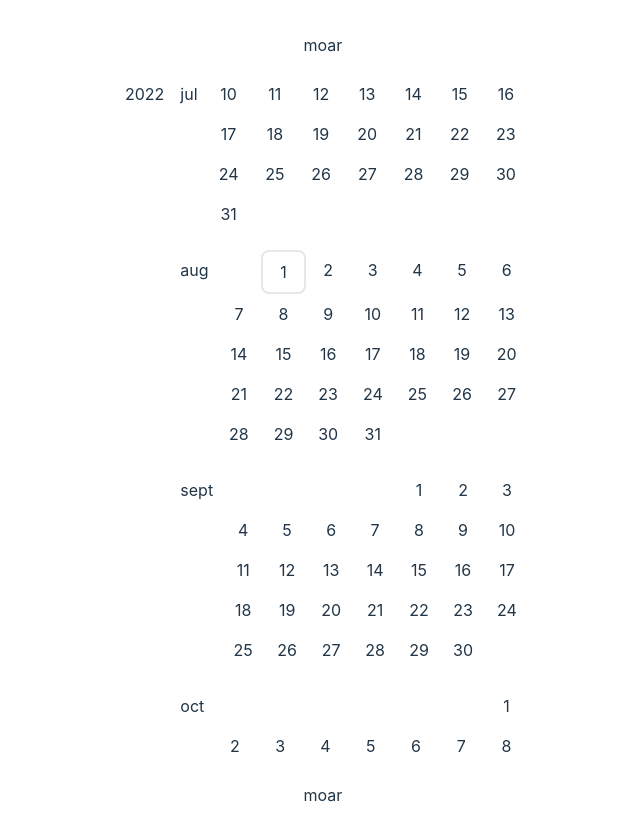
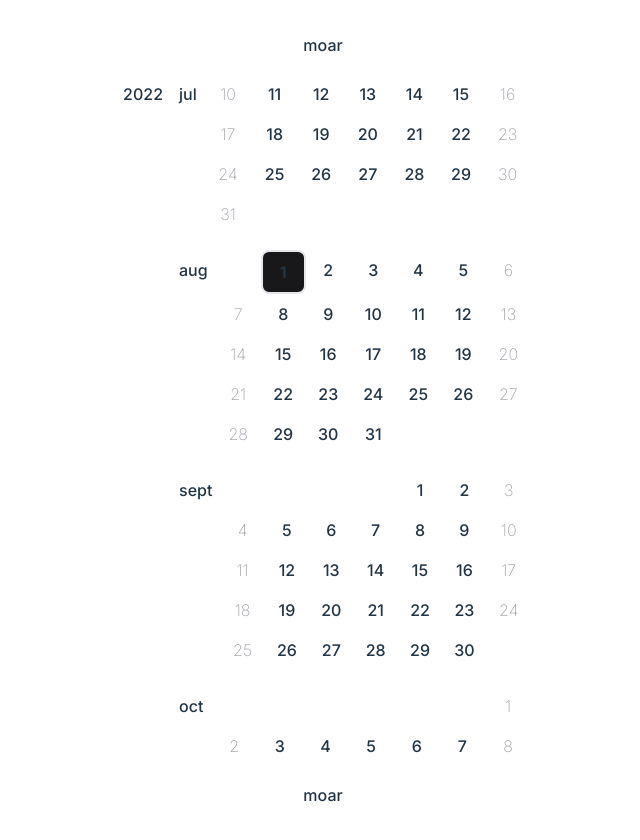
Before and after one commit to boyeatssteak/days, a Vue app: page / in a window 1280 px wide. Shown: the whole page, without its empty margins (317-957 px from the left). Built offline with nearby package versions, Linux system fonts and the light colour scheme.

Commit message:
improve styling, distinguish between weekdays and weekends

```diff
--- a/src/components/Days.vue
+++ b/src/components/Days.vue
@@ -18,7 +18,7 @@
                         class="grid grow">
                         <span
                             v-for="day in daysByMonth(inner)"
-                            :class="[`px-3`, `py-2`, { 'border-2 rounded-lg': isSameDay(day, anchorDate) }]">
+                            :class="getStylesForDay(day)">
                             {{ isDate(day) ? getDate(day) : `` }}
                         </span>
                     </div>
@@ -52,6 +52,7 @@ import {
     setMonth,
     sub,
 } from 'date-fns'
+import { includes } from 'lodash'
 import Group from './Group.vue'
 
 interface Generic<T = any> {
@@ -148,6 +149,20 @@ export default defineComponent({
         addRowsToStart(): void {
             this.startDate = sub(this.startDate, { days: 4 * this.daysPerRow })
         },
+        getStylesForDay(day: Date): string[] {
+            const classes = [`px-3`, `py-2`]
+
+            switch (true) {
+                case isSameDay(day, this.anchorDate):
+                    classes.push(`border-2`, `rounded-lg`, `font-bold`, `bg-zinc-900`)
+                    break
+                case includes([0, 6], getDay(day)):
+                    classes.push(`text-zinc-400`, `font-light`)
+                    break
+            }
+
+            return classes
+        },
         daysByMonth(month: Date): Date[] {
             const firstDayOfGroup = max([this.visibleStart, month])
             const lastDayOfGroup = min([this.visibleEnd, lastDayOfMonth(month)])
--- a/src/style.css
+++ b/src/style.css
@@ -1,3 +1,5 @@
+@import url('https://fonts.googleapis.com/css2?family=Inter:wght@200;500;700&display=swap');
+
 :root {
   font-family: Inter, Avenir, Helvetica, Arial, sans-serif;
   font-size: 16px;
```
